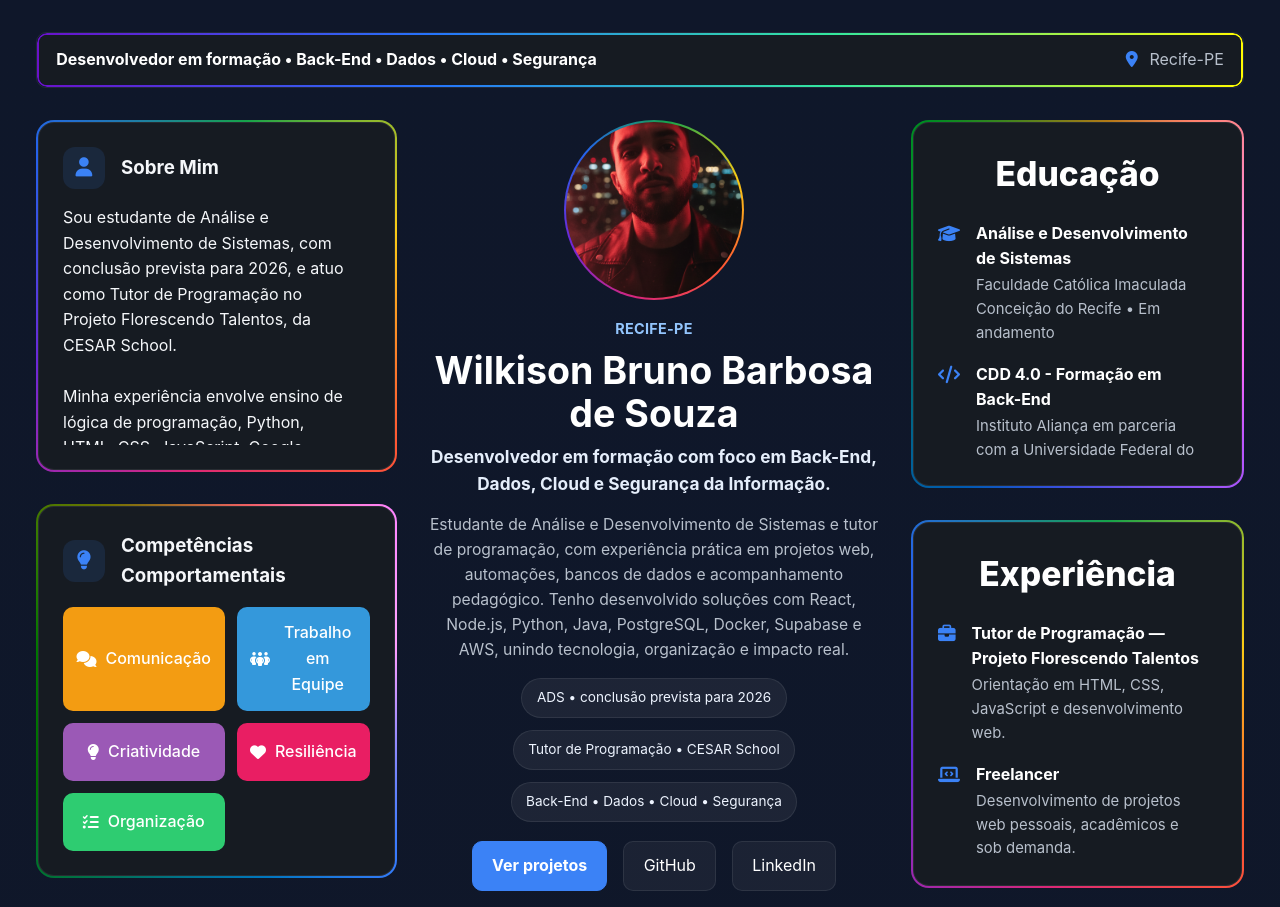
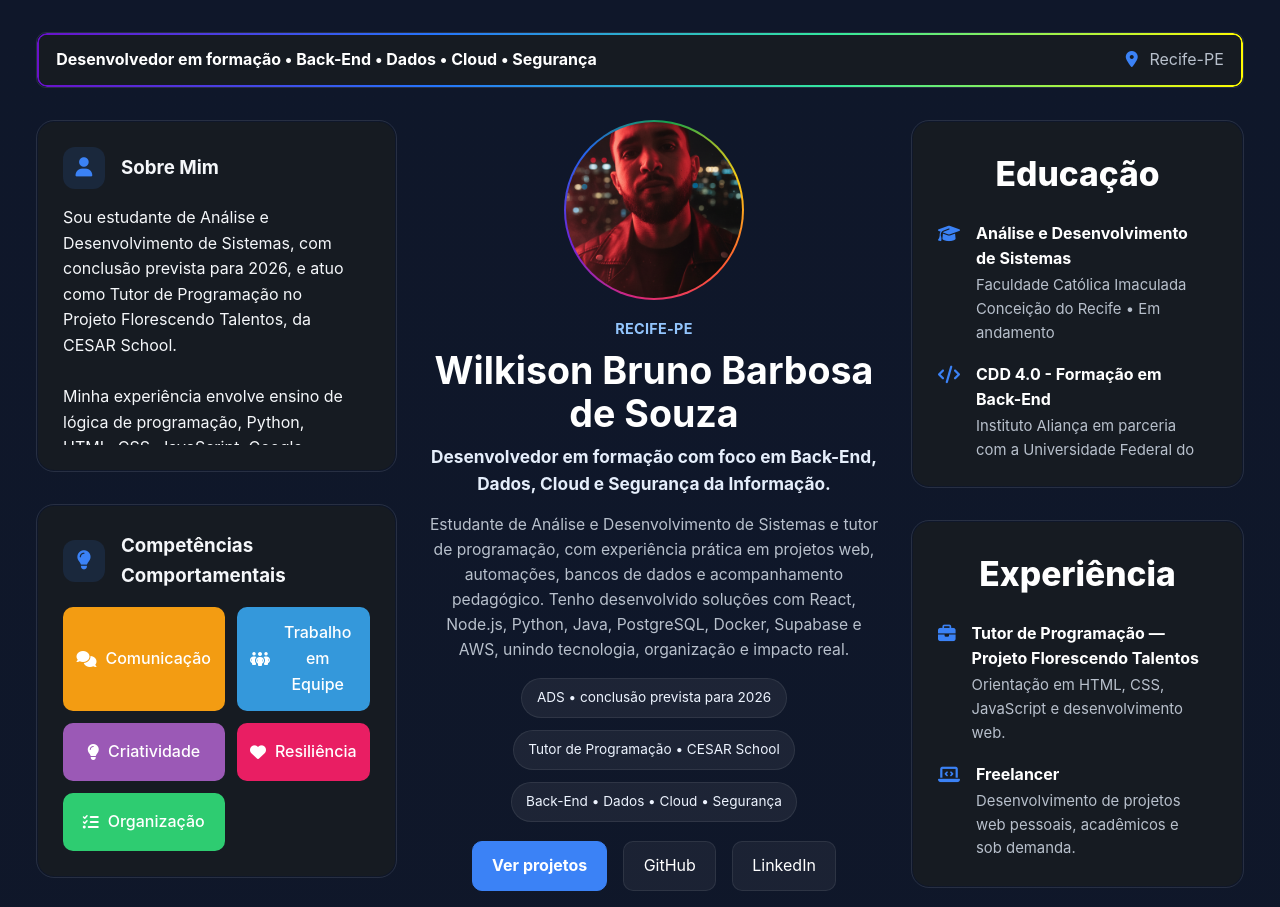
Before and after one commit to Wilki205/Portfolio, a React (Vite) app: page / in a window 1280 px wide. Shown: the top 907 px of the page. Built offline with nearby package versions, Linux system fonts and the light colour scheme.

Commit message:
estilo: substituir classes de cartões para unificação de estilo e melhorar a consistência visual

```diff
--- a/src/assets/styles/main.css
+++ b/src/assets/styles/main.css
@@ -198,6 +198,25 @@ textarea {
   filter: hue-rotate(220deg);
 }
 
+.static-card-wrapper {
+  padding: 1px;
+  border: 1px solid rgba(148, 163, 184, 0.18);
+  background: transparent;
+  transition: border-color var(--transition-default);
+}
+
+.static-card-wrapper::before {
+  display: none;
+}
+
+.static-card-wrapper > * {
+  border-color: transparent;
+}
+
+.static-card-wrapper:hover {
+  border-color: rgba(59, 130, 246, 0.45);
+}
+
 @keyframes rotate-glow {
   from {
     transform: translate(-50%, -50%) rotate(0deg);
@@ -220,7 +239,12 @@ textarea {
   border-radius: 10px;
   margin-bottom: 2rem;
   background: var(--card-background-solid);
-  border: 1px solid var(--border-color);
+  border: 1px solid rgba(148, 163, 184, 0.18);
+  transition: border-color var(--transition-default);
+}
+
+.top-info-bar:hover {
+  border-color: rgba(59, 130, 246, 0.45);
 }
 
 .designer-role {
--- a/src/components/AboutCard.jsx
+++ b/src/components/AboutCard.jsx
@@ -1,6 +1,6 @@
 function AboutCard() {
   return (
-    <div className="glowing-card-wrapper" data-aos="fade-right">
+    <div className="glowing-card-wrapper static-card-wrapper" data-aos="fade-right">
       <section className="about-user-card">
         <header className="card-header">
           <div className="card-icon">
--- a/src/components/Education.jsx
+++ b/src/components/Education.jsx
@@ -1,6 +1,6 @@
 function Education() {
   return (
-    <div className="glowing-card-wrapper color-purple" data-aos="fade-up">
+    <div className="glowing-card-wrapper static-card-wrapper color-purple" data-aos="fade-up">
       <section className="education-section" aria-label="Educação">
         <h3 className="section-title education-title">Educação</h3>
 
--- a/src/components/Organizations.jsx
+++ b/src/components/Organizations.jsx
@@ -1,7 +1,7 @@
 function Organizations() {
   return (
     <div
-      className="glowing-card-wrapper color-blue"
+      className="glowing-card-wrapper static-card-wrapper color-blue"
       data-aos="fade-up"
       data-aos-delay="200"
     >
--- a/src/components/SoftSkillsCard.jsx
+++ b/src/components/SoftSkillsCard.jsx
@@ -31,7 +31,7 @@ const softSkillsData = [
 function SoftSkillsCard() {
   return (
     <div
-      className="glowing-card-wrapper color-orange"
+      className="glowing-card-wrapper static-card-wrapper color-orange"
       data-aos="fade-right"
       data-aos-delay="200"
     >
--- a/src/components/VideoCard.jsx
+++ b/src/components/VideoCard.jsx
@@ -8,7 +8,7 @@ function VideoCard() {
   const stack = ['React', 'Node.js', 'PostgreSQL', 'Docker', 'Supabase'];
 
   return (
-    <div className="glowing-card-wrapper color-green" data-aos="fade-up">
+    <div className="glowing-card-wrapper static-card-wrapper color-green" data-aos="fade-up">
       <section
         className="about-user-card online-projects-card"
         aria-label="Projetos online"
```
